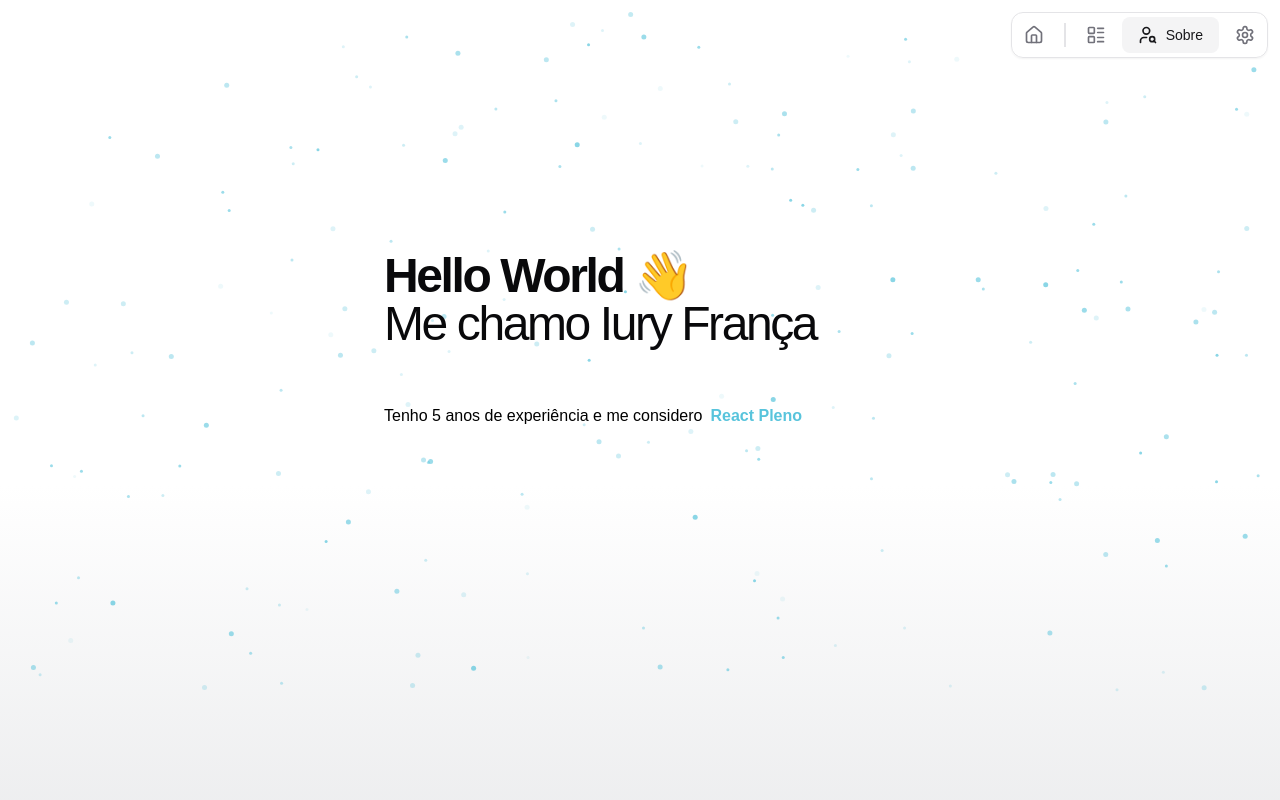
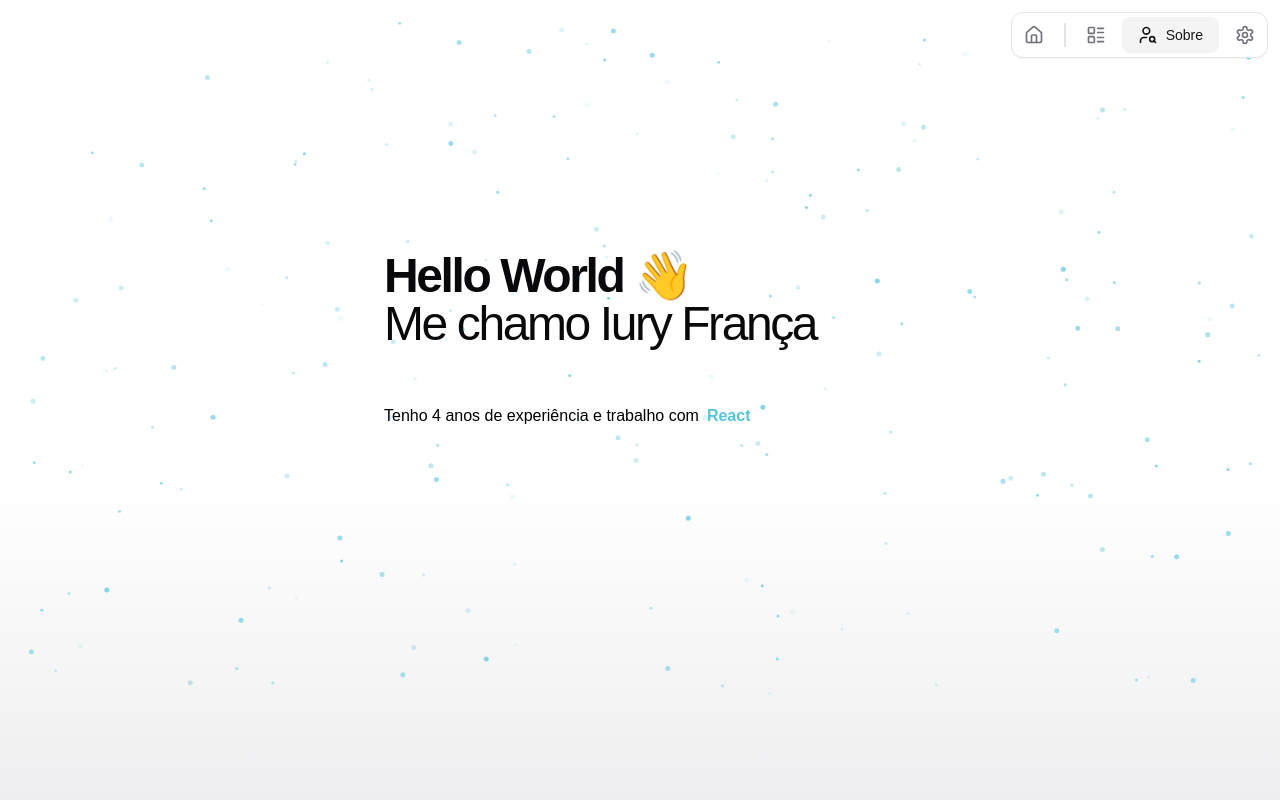
Before and after one commit to iuryfranca/portfolio, a Next.js app: page / in a window 1280 px wide. Shown: the top 800 px of the page. Built offline with nearby package versions, Linux system fonts and the light colour scheme.

Commit message:
feat: simplify theme handling and improve design consistency in homepage by updating color states and component structures 🎨

```diff
--- a/app/page.tsx
+++ b/app/page.tsx
@@ -1,7 +1,6 @@
 'use client'
 
-import { useTheme } from 'next-themes'
-import { useEffect, useState } from 'react'
+import { useState } from 'react'
 
 import { Projects } from '@/components/projects'
 import { SkillTree } from '@/components/skill-tree'
@@ -22,8 +21,7 @@ import {
 } from 'lucide-react'
 
 export default function Home() {
-	const { theme } = useTheme()
-	const [color, setColor] = useState('#58C4DC')
+	const [color, setColor] = useState('#FFFFFF')
 
 	const handleColor = (color: string) => {
 		setColor(color)
@@ -38,13 +36,13 @@ export default function Home() {
 	] as TabItem[]
 
 	const words = [
-		{ word: 'FullStack Pleno', color: '#FFFFFF' },
-		{ word: 'Angular Pleno', color: '#F4084E' },
-		{ word: 'React Pleno', color: '#58C4DC' },
-		{ word: 'Vue Pleno', color: '#41B883' },
-		{ word: 'Mobile Júnior', color: '#ff9500' },
-		{ word: '.NET Intermediário', color: '#9d3dbc' },
-		{ word: 'Python Júnior', color: '#fbff00' },
+		{ word: 'FullStack', color: '#FFFFFF' },
+		{ word: 'Angular', color: '#F4084E' },
+		{ word: 'React', color: '#58C4DC' },
+		{ word: 'Vue', color: '#41B883' },
+		{ word: 'Mobile', color: '#ff9500' },
+		{ word: '.NET', color: '#9d3dbc' },
+		{ word: 'Python', color: '#fbff00' },
 	] as WordsProps[]
 
 	const features = [
@@ -65,12 +63,8 @@ export default function Home() {
 			description: 'Acessar o perfil do Instagram',
 			icon: <Instagram />,
 			link: 'https://www.instagram.com/iuryfrancaa/',
-		}
+		},
 	]
-
-	useEffect(() => {
-		setColor(theme === 'dark' ? '#ffffff' : '#000000')
-	}, [theme])
 
 	return (
 		<div className="relative flex min-h-screen flex-col items-center justify-start gap-8 overflow-hidden bg-gradient-to-b from-10% from-background to-slate-900">
@@ -103,9 +97,9 @@ export default function Home() {
 					</div>
 
 					<BlurFade delay={0.25 * 3} inView className="w-full">
-						<div className='flex flex-col content-start items-center gap-2 sm:max-w-none sm:flex-row'>
+						<div className="flex flex-col content-start items-center gap-2 sm:max-w-none sm:flex-row">
 							<span className=" text-black dark:text-white">
-								Tenho 5 anos de experiência e me considero{' '}
+								Tenho 4 anos de experiência e trabalho com{' '}
 							</span>
 							<WordRotate
 								className=" text-black dark:text-white"
@@ -123,11 +117,11 @@ export default function Home() {
 
 			<BlurFade delay={0.25} inView className="w-full">
 				<div
-					className='relative mx-auto flex w-full max-w-7xl flex-col items-center justify-center gap-8 rounded-xl bg-zinc-900 py-20 md:mb-10'
+					className="relative mx-auto flex w-full max-w-7xl flex-col items-center justify-center gap-8 rounded-xl bg-zinc-900 py-20 md:mb-10"
 					id="sobre"
 					data-section
 				>
-					<div className='flexflex-col mx-auto items-center justify-center px-4'>
+					<div className="flexflex-col mx-auto items-center justify-center px-4">
 						<h2 className="w-full max-w-3xl text-center text-lg md:text-2xl">
 							Techs and Clients
 						</h2>
@@ -136,7 +130,7 @@ export default function Home() {
 
 					<Separator />
 
-					<div className='flexflex-col mx-auto items-center justify-center px-4'>
+					<div className="flexflex-col mx-auto items-center justify-center px-4">
 						<h2 className="w-full max-w-3xl text-center text-lg md:text-2xl">
 							Contatos
 						</h2>
```
